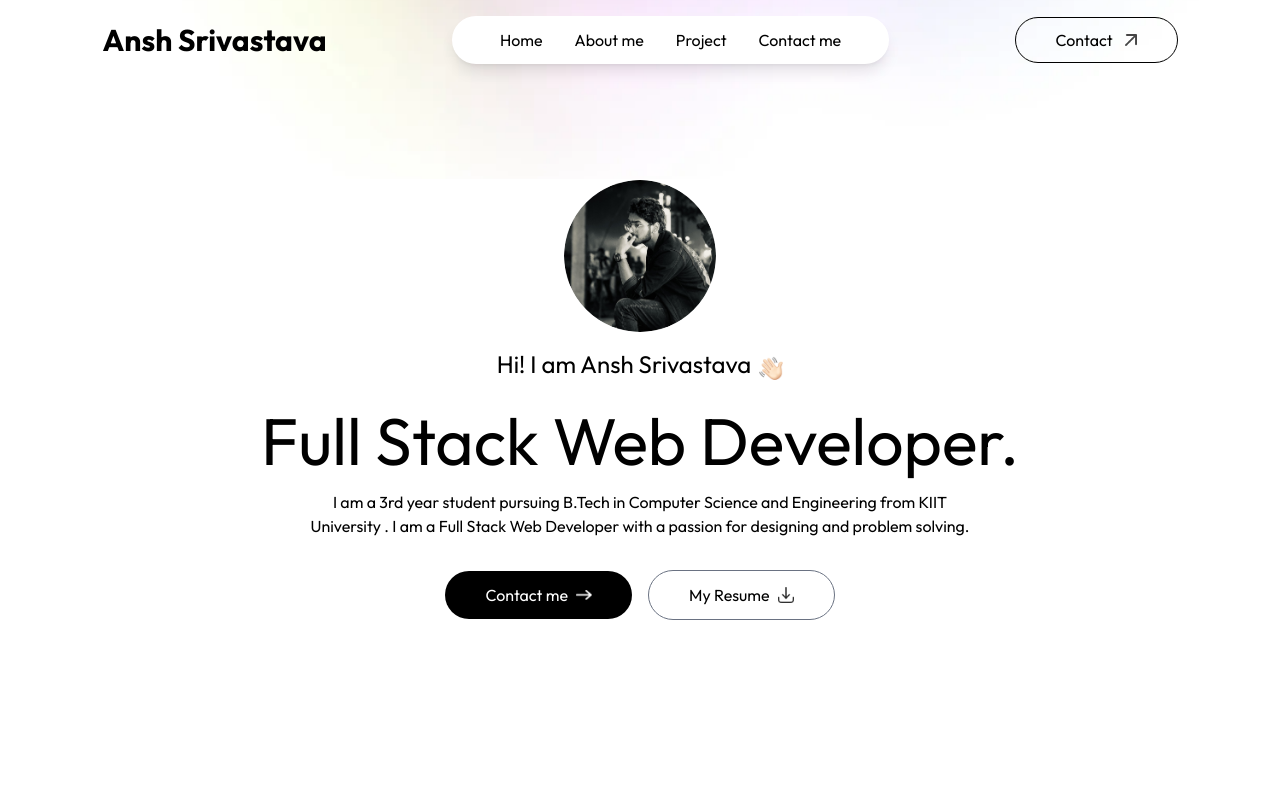
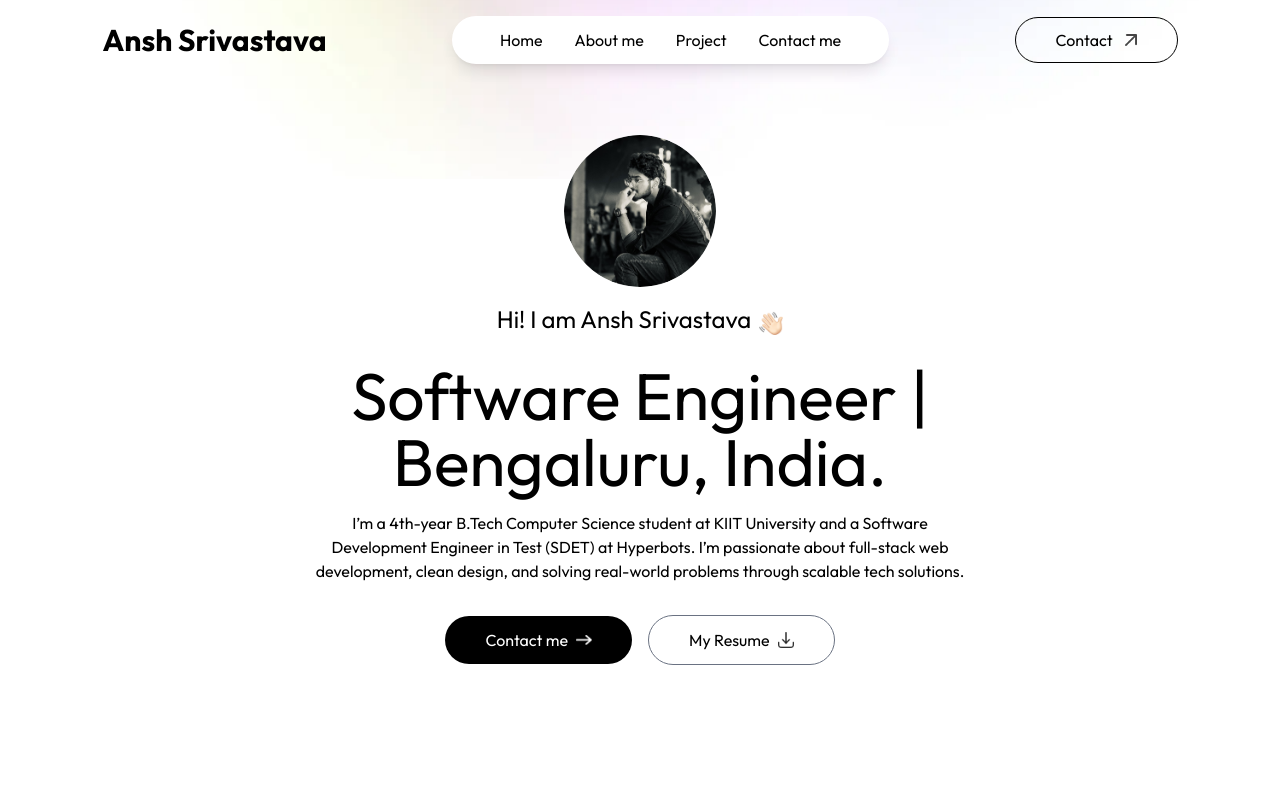
Before and after one commit to AnshCinematic/My-Portfolio, a Next.js app: page / in a window 1280 px wide. Shown: the top 800 px of the page. Built offline with nearby package versions, Linux system fonts and the light colour scheme.

Commit message:
Update header content for personal introduction

```diff
--- a/components/Header.jsx
+++ b/components/Header.jsx
@@ -10,11 +10,10 @@ export default function Header() {
         </div>
         <h3 className='flex items-end gap-2 text-xl md:text-2xl mb-3 '>Hi! I am Ansh Srivastava <Image src={assets.hand_icon} className='w-6'/></h3>
         <h1 className='text-3xl sm:text-6xl lg:text-[66px]'>
-            Full Stack Web Developer.
+            Software Engineer | Bengaluru, India.
         </h1>
         <p className='max-w-2xl mx-auto'>
-            I am a 3rd year student pursuing B.Tech in Computer Science and Engineering from
-             KIIT University . I am a Full Stack Web Developer with a passion for designing and problem solving.
+            I’m a 4th-year B.Tech Computer Science student at KIIT University and a Software Development Engineer in Test (SDET) at Hyperbots. I’m passionate about full-stack web development, clean design, and solving real-world problems through scalable tech solutions.
         </p>
         <div className='flex flex-col sm:flex-row items-center gap-4 mt-4'>
             <a href="#contact" className='px-10 py-3 bg-black text-white rounded-full flex items-center gap-2  duration-300'>Contact me <Image src={assets.right_arrow_white} alt='' className='w-4'/> </a>
```
